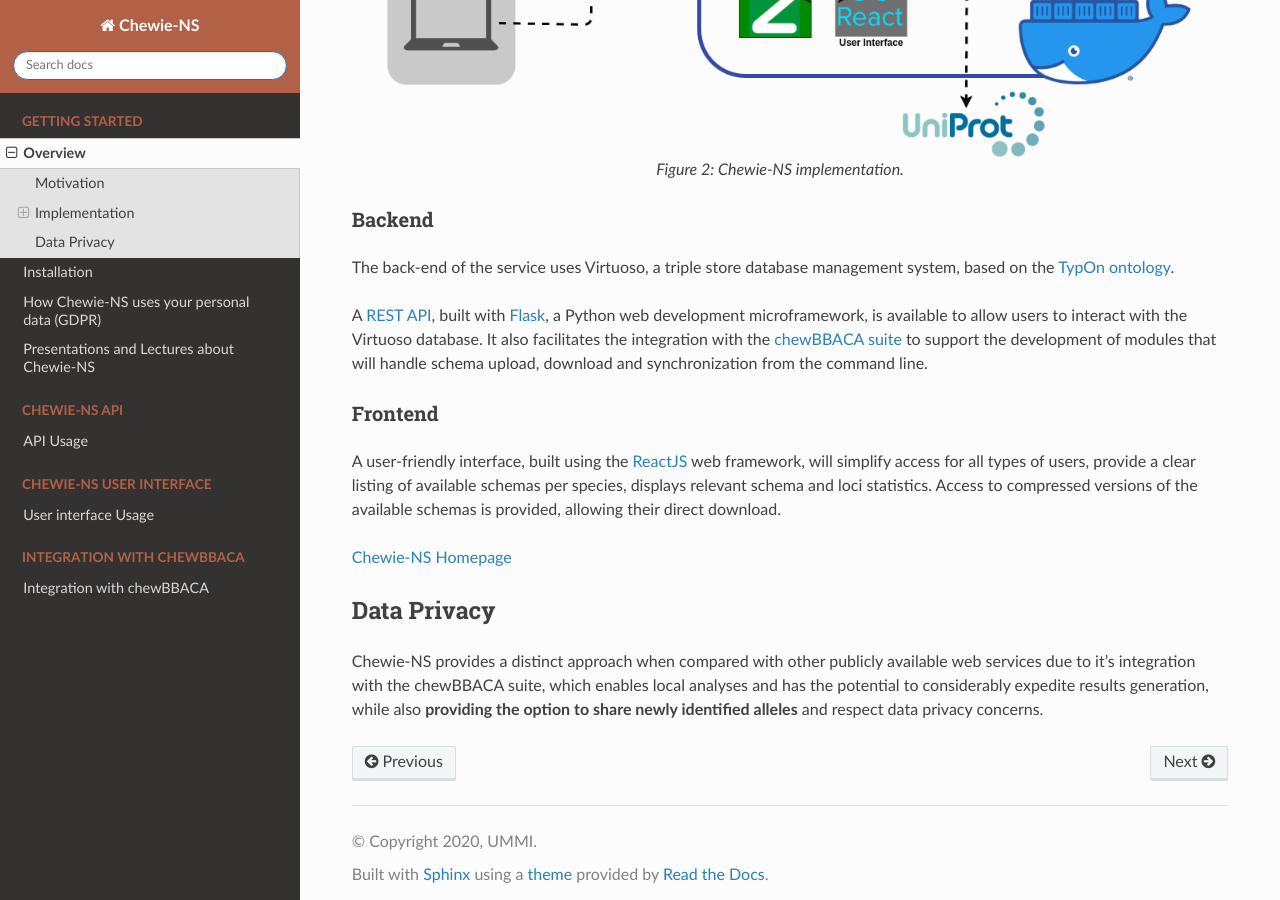
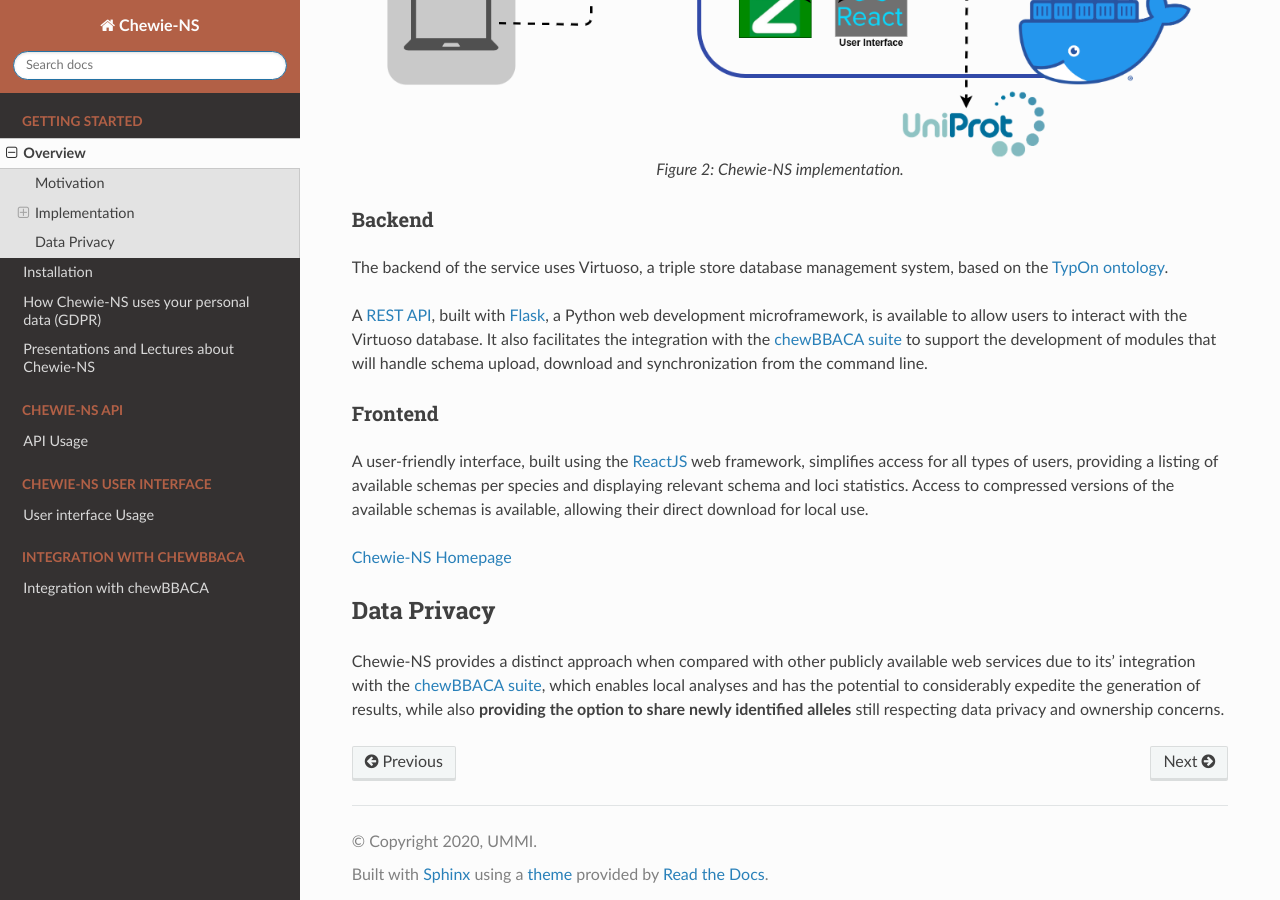
Before and after one commit to B-UMMI/Chewie-NS, a Sphinx documentation site: the page built from docs/getting_started/overview.rst, in a window 1280 px wide and 900 px high, scrolled down 1567 px. Built offline with Sphinx 7.4.7 and the Read the Docs theme 2.0.0, drawn with Linux system fonts in a browser that asks for light colours; some of the changed text lies outside the part shown.

Commit message:
Update overview.rst
Minor changes

```diff
--- a/docs/getting_started/overview.rst
+++ b/docs/getting_started/overview.rst
@@ -40,7 +40,7 @@ Implementation
 --------------
 
 Chewie-NS provides a public and centralised web service, separated into
-a back end to handle command line and server requests and a front end that
+a backend to handle command line and server requests and a front end that
 allows a user-friendly interaction with the service.
 
 A diagram of the implementation of Chewie-NS is displayed below:
@@ -54,7 +54,7 @@ A diagram of the implementation of Chewie-NS is displayed below:
 Backend
 :::::::
 
-The back-end of the service uses Virtuoso, a triple store database management system,
+The backend of the service uses Virtuoso, a triple store database management system,
 based on the `TypOn ontology <https://jbiomedsem.biomedcentral.com/articles/10.1186/2041-1480-5-43>`_.
 
 
@@ -68,10 +68,10 @@ Frontend
 ::::::::
 
 A user-friendly interface, built using the `ReactJS <https://reactjs.org/>`_ web
-framework, will simplify access for all types of users, provide a clear listing
-of available schemas per species, displays relevant schema and loci statistics.
-Access to compressed versions of the available schemas is provided,
-allowing their direct download.
+framework, simplifies access for all types of users, providing a listing
+of available schemas per species and displaying relevant schema and loci statistics.
+Access to compressed versions of the available schemas is available,
+allowing their direct download for local use.
 
 `Chewie-NS Homepage <https://chewbbaca.online/>`_
 
@@ -79,7 +79,7 @@ Data Privacy
 ------------
 
 Chewie-NS provides a distinct approach when compared with other publicly available
-web services due to it's integration with the chewBBACA suite, which enables local
-analyses and has the potential to considerably expedite results generation, while
-also **providing the option to share newly identified alleles** and respect data
-privacy concerns.
+web services due to its' integration with the `chewBBACA suite <https://github.com/B-UMMI/chewBBACA>`_, which enables local
+analyses and has the potential to considerably expedite the generation of results, while
+also **providing the option to share newly identified alleles** still respecting data
+privacy and ownership concerns.
```
